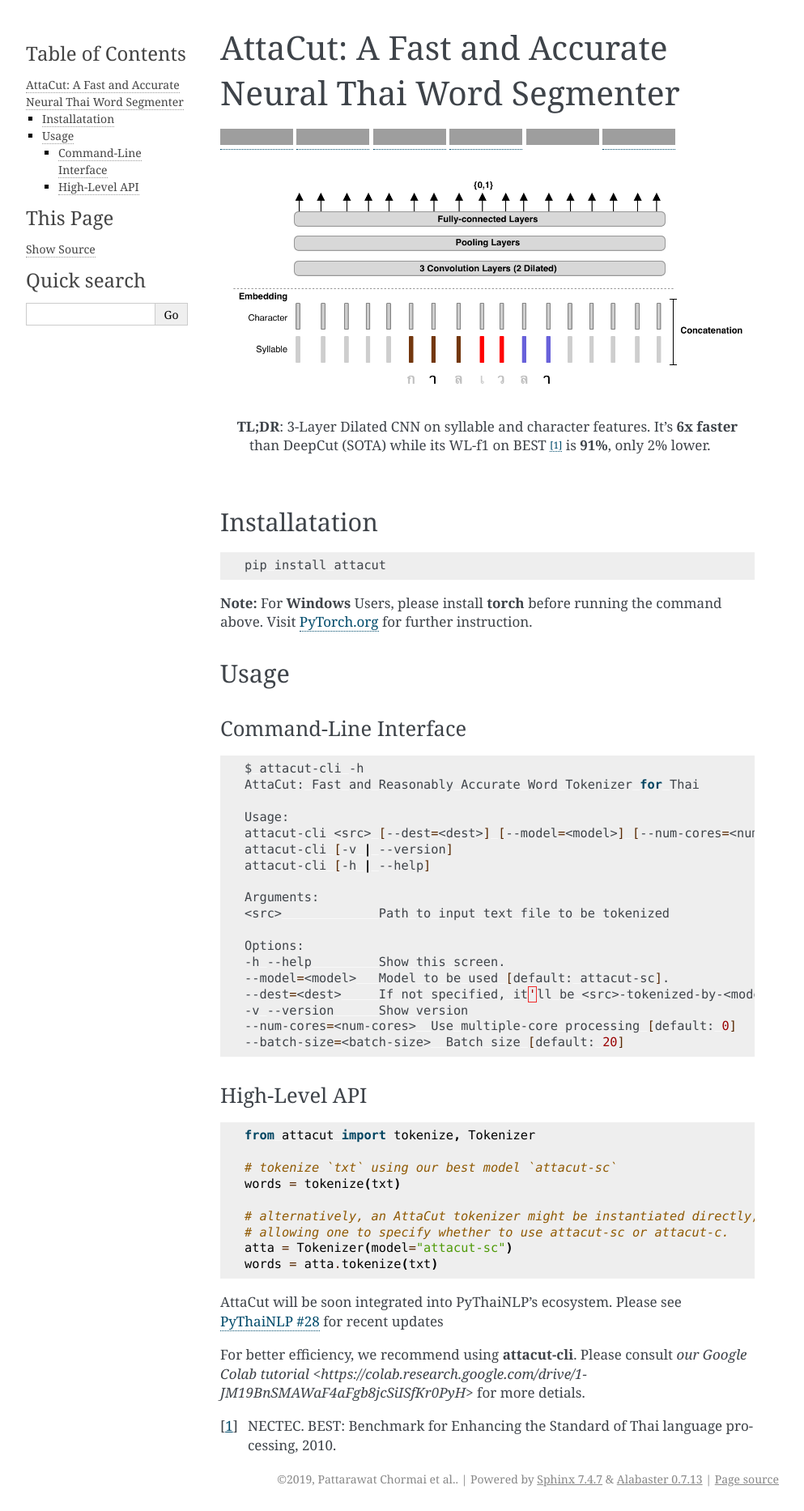
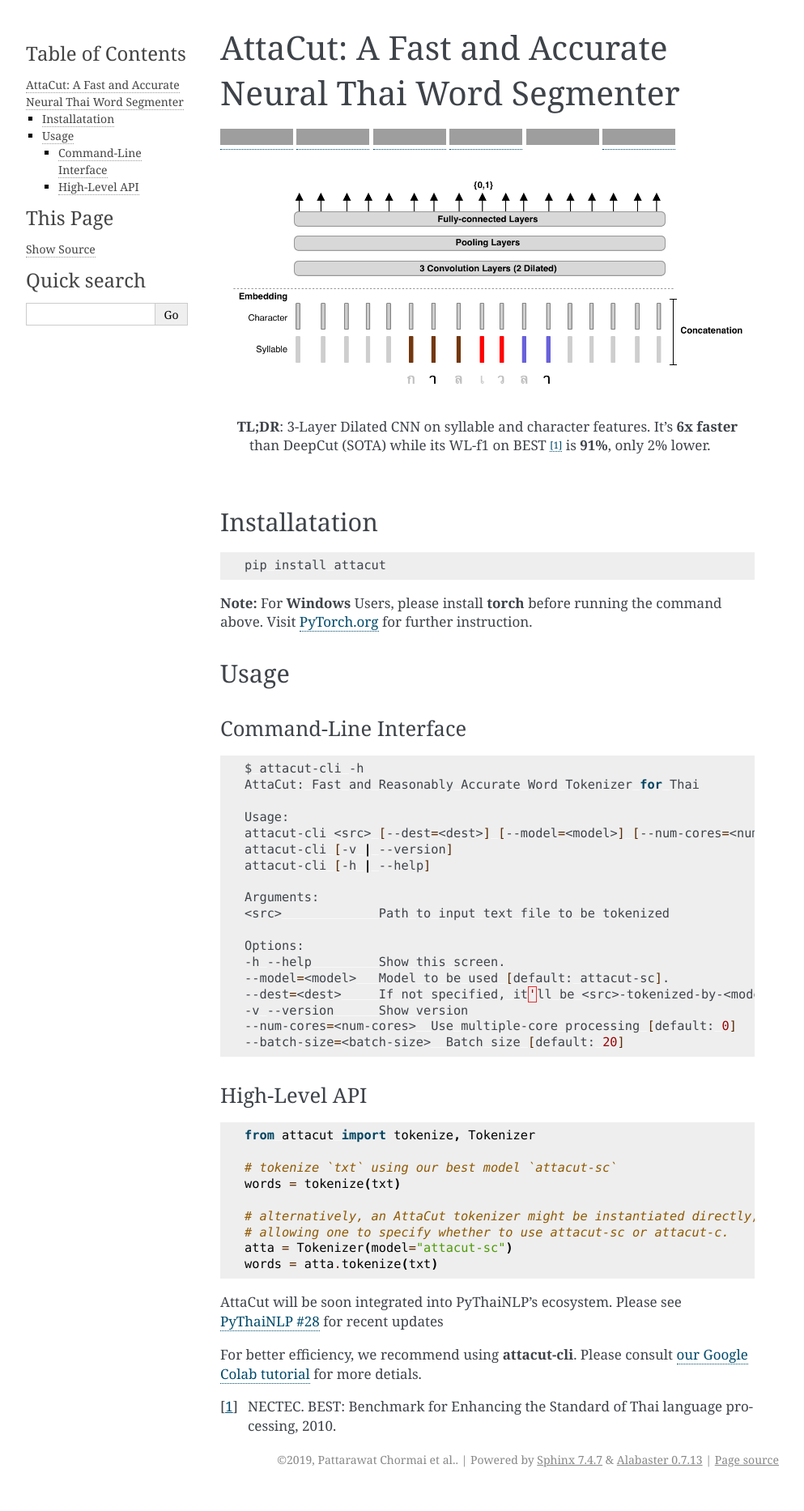
Before and after one commit to PyThaiNLP/attacut, a Sphinx documentation site: the page built from docs/index.rst, in a window 1280 px wide. Shown: the whole page at 81% size, without its empty margins (148-1141 px from the left). Built offline with Sphinx 7.4.7, drawn with Linux system fonts in a browser that asks for light colours; after the commit the page ends 1842 px from its top, so only the background shows below that; grey boxes are pictures that could not be loaded.

Commit message:
Update index.rst

```diff
--- a/docs/index.rst
+++ b/docs/index.rst
@@ -80,7 +80,7 @@
 
 AttaCut will be soon integrated into PyThaiNLP's ecosystem. Please see `PyThaiNLP #28 <https://github.com/PyThaiNLP/pythainlp/issues/258>`_ for recent updates
 
-For better efficiency, we recommend using **attacut-cli**. Please consult `our Google Colab tutorial <https://colab.research.google.com/drive/1-JM19BnSMAWaF4aFgb8jcSiISfKr0PyH>` for more detials.
+For better efficiency, we recommend using **attacut-cli**. Please consult `our Google Colab tutorial <https://colab.research.google.com/drive/1-JM19BnSMAWaF4aFgb8jcSiISfKr0PyH>`_ for more detials.
 
 
 .. |travis_ic| image:: https://travis-ci.org/PyThaiNLP/attacut.svg?branch=master
```
